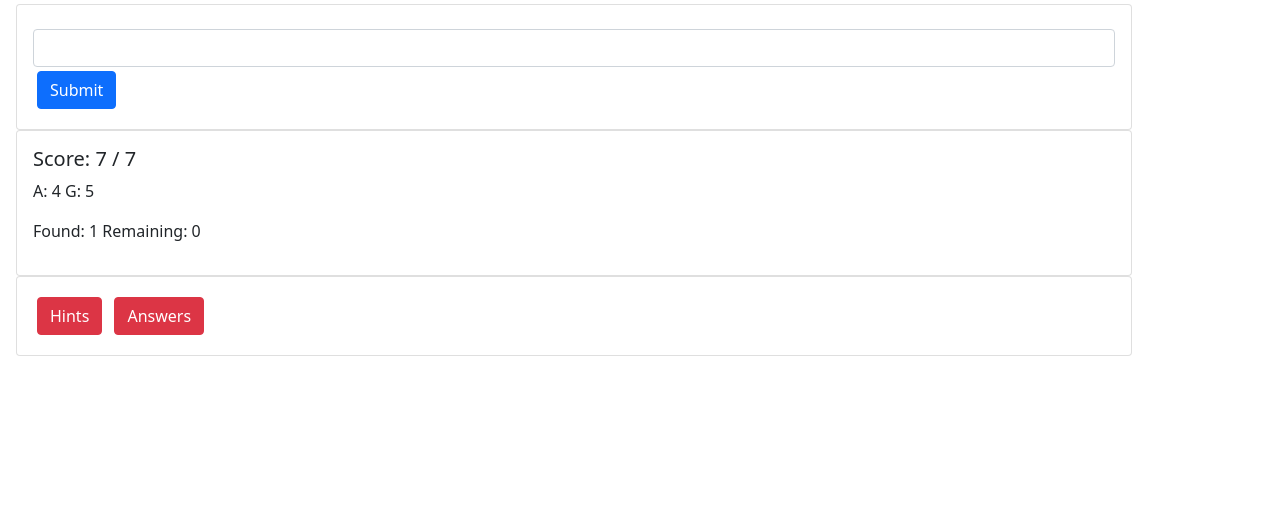
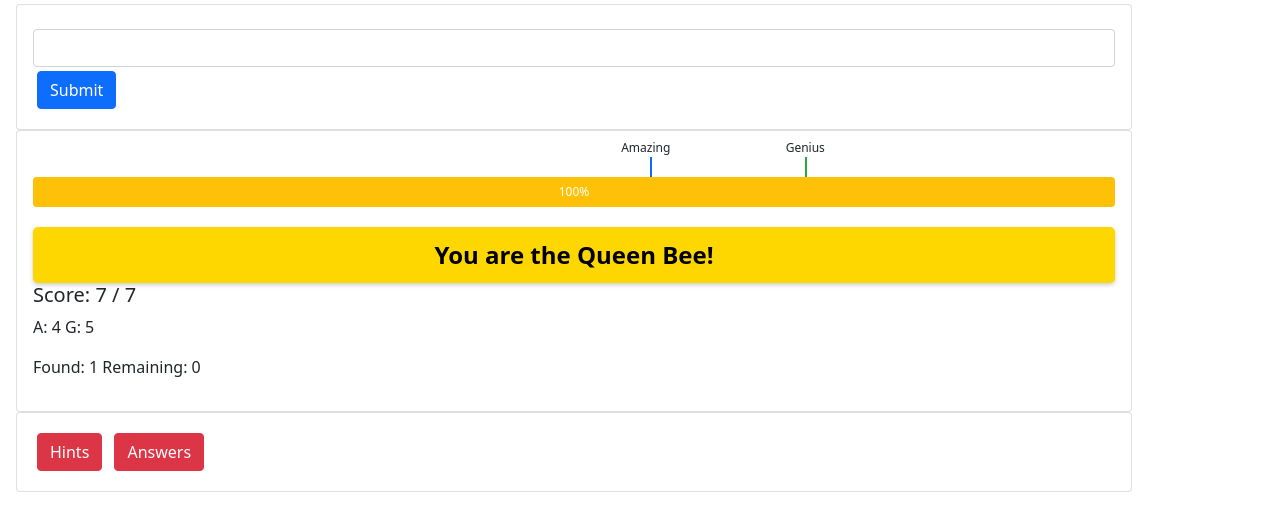
Before and after one commit to avinashvarna/sbee, a Flask app: template templates/index.html in a window 1280 px wide. Shown: the top 523 px of the page. Run offline with Flask 3, Linux system fonts and the light colour scheme; the template is opened without the code that fills it, so the values that code supplies are empty.

Commit message:
Add progress bar

```diff
--- a/static/sbee.js
+++ b/static/sbee.js
@@ -6,6 +6,11 @@ const levelsPlaceholder = document.getElementById('levelsPlaceholder');
 const foundCountPlaceholder = document.getElementById('foundCountPlaceholder');
 const answerPlaceholder = document.getElementById("answers");
 const hintsPlaceholder = document.getElementById("hints");
+const progressBar = document.getElementById("scoreProgressBar");
+const progressBarLabel = document.getElementById("scoreProgressBarLabel");
+const amazingMark = document.getElementById("amazingMark");
+const geniusMark = document.getElementById("geniusMark");
+const queenBeeBanner = document.getElementById("queenBeeBanner");
 var score = 0, totalScore = 0, amazingScore, geniusScore;
 const foundWords = new Set();
 const hints = new Map();
@@ -55,13 +60,44 @@ function init() {
         twoLetters.set(start, twoLetters.get(start)+1);
         totalScore += computeScore(answer);
     }
-    amazingScore = Math.ceil(0.5 * totalScore);
+	amazingScore = Math.ceil(0.5 * totalScore);
     geniusScore = Math.ceil(0.7 * totalScore);
     levelsPlaceholder.innerHTML = `A: ${amazingScore} G: ${geniusScore}`;
+
+     // Position the level marks
+    amazingMark.style.left = `calc(${(amazingScore / totalScore) * 100}% - 1px)`;
+    geniusMark.style.left = `calc(${(geniusScore / totalScore) * 100}% - 1px)`;
+
     if(localStorage.getItem("sbee.puzzle_id") == puzzle_id) {
         wordList = localStorage.getItem("sbee.wordList");
     }
     update(wordList);
+}
+
+function updateProgressBar() {
+    const percentage = Math.round((score / totalScore) * 100);
+    progressBar.style.width = `${percentage}%`;
+    progressBar.setAttribute('aria-valuenow', percentage);
+    progressBarLabel.textContent = `${percentage}%`;
+
+    // Update progress bar color based on score levels
+    if (score >= geniusScore) {
+        progressBar.classList.remove('bg-warning', 'bg-info', 'bg-primary');
+        progressBar.classList.add('bg-success');
+    } else if (score >= amazingScore) {
+        progressBar.classList.remove('bg-warning', 'bg-info', 'bg-success');
+        progressBar.classList.add('bg-primary');
+    } else {
+        progressBar.classList.remove('bg-warning', 'bg-success', 'bg-primary');
+        progressBar.classList.add('bg-info');
+    }
+
+	// Show Queen Bee banner if max score is reached
+    if (score === totalScore) {
+        queenBeeBanner.style.display = 'block';
+		progressBar.classList.remove('bg-warning', 'bg-info', 'bg-primary');
+		progressBar.classList.add('bg-warning');
+    }
 }
 
 function update(wordList) {
@@ -104,6 +140,7 @@ function update(wordList) {
     localStorage.setItem("sbee.puzzle_id", puzzle_id);
     localStorage.setItem("sbee.wordList", [...foundWords].join(" "));
     updateHintsAndAnswers();
+	updateProgressBar();
 }
 
 function updateHintsAndAnswers() {
@@ -145,6 +182,11 @@ function updateHintsAndAnswers() {
     answerPlaceholder.innerHTML = s;
 }
 
-function reveal(id) {
-    document.getElementById(id).classList.remove('d-none');
+function toggleVisibility(id) {
+    const element = document.getElementById(id);
+    if (element.classList.contains('d-none')) {
+        element.classList.remove('d-none');
+    } else {
+        element.classList.add('d-none');
+    }
 }
--- /dev/null
+++ b/static/styles.css
@@ -0,0 +1,17 @@
+.queen-bee-banner {
+    background-color: #ffd700;
+    color: #000;
+    text-align: center;
+    padding: 10px;
+    font-size: 24px;
+    font-weight: bold;
+    margin-top: 20px;
+    border-radius: 5px;
+    box-shadow: 0 2px 4px rgba(0,0,0,0.2);
+    animation: fadeIn 0.5s ease-in-out;
+}
+
+@keyframes fadeIn {
+    from { opacity: 0; transform: translateY(-20px); }
+    to { opacity: 1; transform: translateY(0); }
+}
--- a/templates/index.html
+++ b/templates/index.html
@@ -6,6 +6,8 @@
 
     <!-- Bootstrap CSS -->
     <link href="https://cdn.jsdelivr.net/npm/bootstrap@5.0.2/dist/css/bootstrap.min.css" rel="stylesheet" integrity="sha384-EVSTQN3/azprG1Anm3QDgpJLIm9Nao0Yz1ztcQTwFspd3yD65VohhpuuCOmLASjC" crossorigin="anonymous">
+
+	<link rel="stylesheet" href="static/styles.css">
 
     <title>SBee</title>
   </head>
@@ -23,6 +25,20 @@
           </div>
           <div class="card">
             <div class="card-body">
+			  <div class="progress-container" style="position: relative; margin-top: 30px;">
+				<div id="amazingMark" class="level-mark" style="position: absolute; bottom: 100%; height: 20px; border-right: 2px solid #0d6efd; z-index: 1;">
+				  <span style="position: absolute; bottom: 20px; right: -20px; font-size: 12px;">Amazing</span>
+				</div>
+				<div id="geniusMark" class="level-mark" style="position: absolute; bottom: 100%; height: 20px; border-right: 2px solid #28a745; z-index: 1;">
+				  <span style="position: absolute; bottom: 20px; right: -20px; font-size: 12px;">Genius</span>
+				</div>
+				<div class="progress" style="height: 30px;">
+				  <div id="scoreProgressBar" class="progress-bar bg-info" role="progressbar" style="width: 0%;" aria-valuenow="0" aria-valuemin="0" aria-valuemax="100">
+					<span id="scoreProgressBarLabel" class="progress-bar-label">0%</span>
+				  </div>
+				</div>
+			  </div>
+			  <div id="queenBeeBanner" class="queen-bee-banner" style="display: none;">You are the Queen Bee!</div>
               <h5 class="card-title" id="score">Score: 0</h5>
               <p class="card-text" id="levelsPlaceholder">:</p>
               <p class="card-text" id="foundCountPlaceholder">Found:</p>
@@ -31,10 +47,10 @@
           </div>
           <div class="card">
             <div class="card-body">
-                <button type="button" class="btn btn-danger m-1" onclick="reveal('hints')">Hints</button>
+                <button type="button" class="btn btn-danger m-1" onclick="toggleVisibility('hints')">Hints</button>
                 <div id="hints" class="d-none">
                 </div>
-                <button type="button" class="btn btn-danger m-1" onclick="reveal('answers')">Answers</button>
+                <button type="button" class="btn btn-danger m-1" onclick="toggleVisibility('answers')">Answers</button>
                 <div id="answers" class="d-none">
                 </div>
             </div>
```
